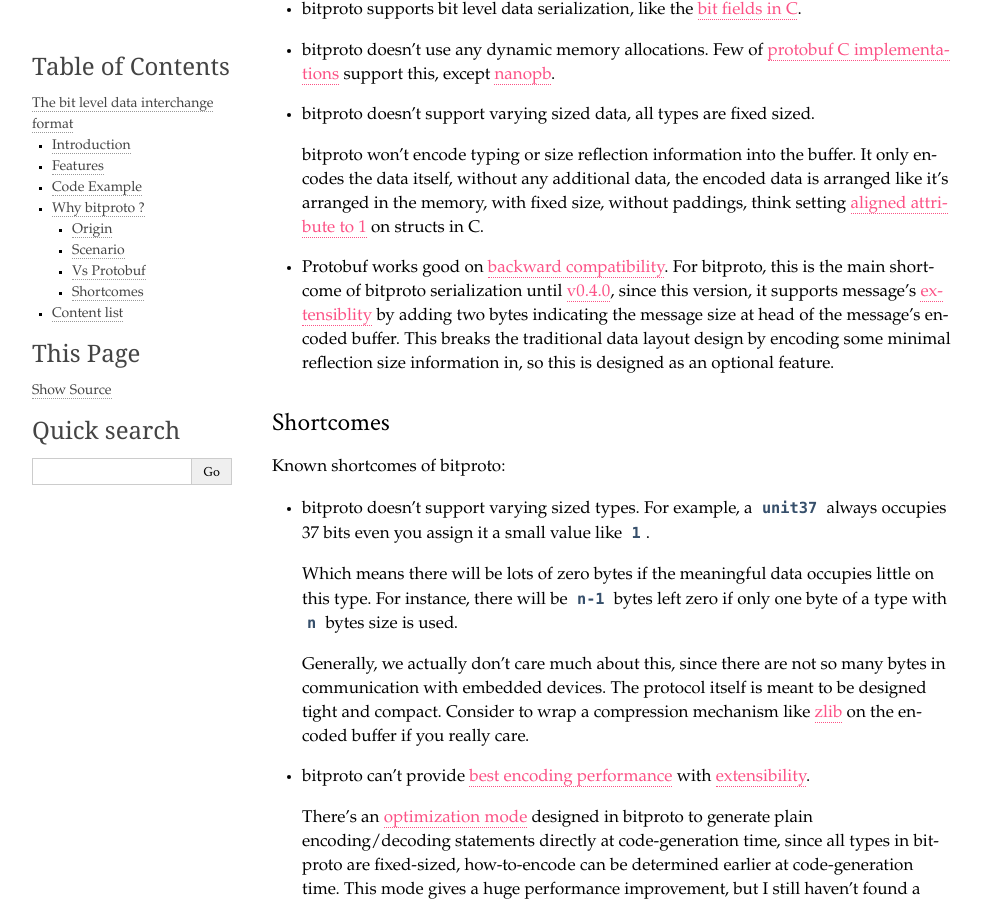
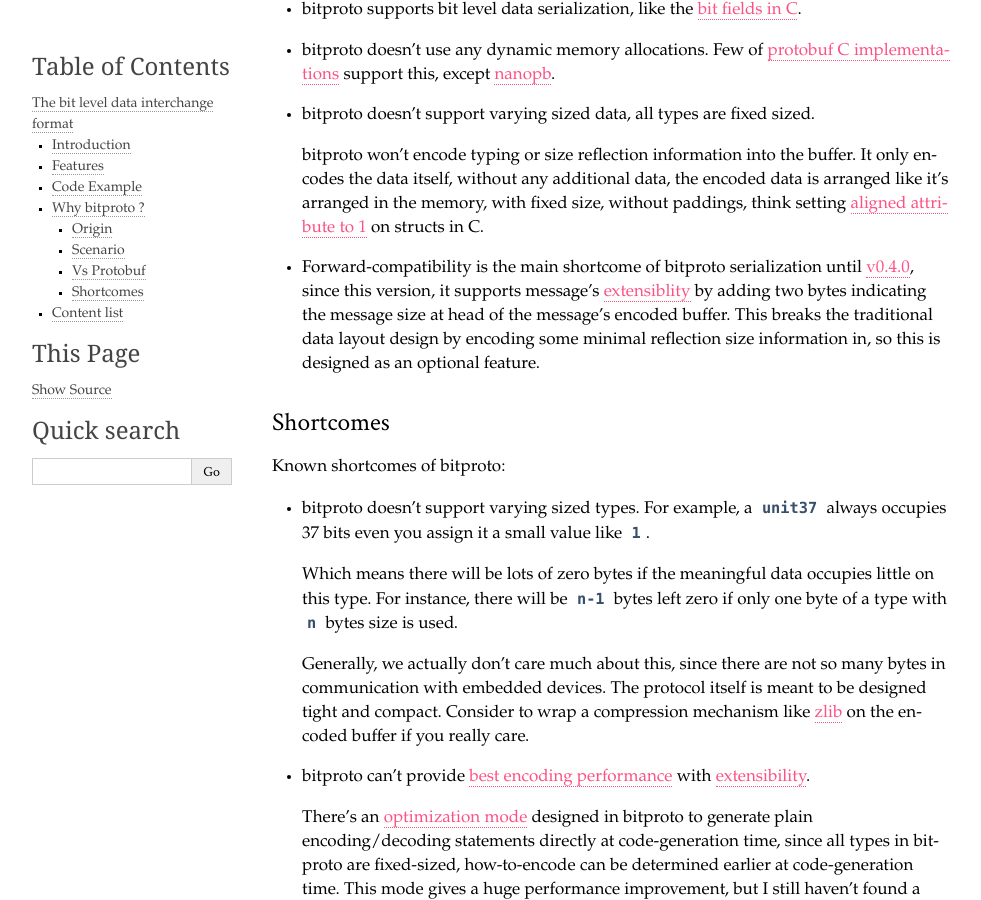
Before and after one commit to hit9/bitproto, a Sphinx documentation site: the page built from docs/index.rst, in a window 1280 px wide and 900 px high, scrolled down 2506 px. Shown: the whole window, without its empty margins (138-1119 px from the left). Built offline with Sphinx 7.4.7, drawn with Linux system fonts in a browser that asks for light colours; some of the changed text lies outside the part shown.

Commit message:
Fix that extensible is forward_compatibility (instead of backward)

```diff
--- a/README.rst
+++ b/README.rst
@@ -76,7 +76,7 @@
 ---------
 
 - Supports bit level data serialization, **born for embedded development**.
-- Supports protocol `extensiblity <https://bitproto.readthedocs.io/en/latest/language.html#extensibility>`_ , for backward-compatibility.
+- Supports protocol `extensiblity <https://bitproto.readthedocs.io/en/latest/language.html#extensibility>`_ , for forward-compatibility.
 - Easy to start, syntax is similar to the well-known protobuf.
 - Supports languages: `C <https://bitproto.readthedocs.io/en/latest/c-guide.html>`_ (without dynamic memory allocation),
   `Go <https://bitproto.readthedocs.io/en/latest/go-guide.html>`_, `Python <https://bitproto.readthedocs.io/en/latest/python-guide.html>`_ .
@@ -217,7 +217,7 @@
   on structs in C.
 
 * Protobuf works good on
-  `backward compatibility <https://developers.google.com/protocol-buffers/docs/overview#backwards_compatibility>`_.
+  `forward compatibility <https://developers.google.com/protocol-buffers/docs/overview#forward_compatibility>`_.
   For bitproto, this is the main shortcome of bitproto serialization until v0.4.0, since this version, it supports message's
   `extensiblity <https://bitproto.readthedocs.io/en/latest/language.html#extensibility>`_ by adding two bytes indicating
   the message size at head of the message's encoded buffer.  This breaks the
--- a/changes.rst
+++ b/changes.rst
@@ -55,7 +55,7 @@
 Version 0.4.0
 -------------
 
-- Add support for ``message`` and ``enum`` extensiblity for protocol backward compatibility.
+- Add support for ``message`` and ``enum`` extensiblity for protocol forward compatibility.
 - Cut down the code size of generated language-specific files.
 - Refactor the bitproto compiler.
 - Refactor the bitproto serialization mechanism, using language-specific libraries instead of pure compiler-generated files.
--- a/docs/index.rst
+++ b/docs/index.rst
@@ -45,7 +45,7 @@
 ---------
 
 - Supports bit level data serialization,  **born for embedded development**.
-- Supports protocol :ref:`extensiblity <language-guide-extensibility>`, for backward-compatibility.
+- Supports protocol :ref:`extensiblity <language-guide-extensibility>`, for forward-compatibility.
 - Easy to start, syntax is similar to the well-known protobuf.
 - Supports languages: - :ref:`C <quickstart-c-guide>` (without dynamic memory allocation), :ref:`Go <quickstart-go-guide>`, - :ref:`Python <quickstart-python-guide>`.
 - Blazing fast encoding/decoding, :ref:`benchmark <performance-benchmark>`.
@@ -132,9 +132,7 @@
   think setting `aligned attribute to 1 <https://stackoverflow.com/a/11772340>`_
   on structs in C.
 
-* Protobuf works good on
-  `backward compatibility <https://developers.google.com/protocol-buffers/docs/overview#backwards_compatibility>`_.
-  For bitproto, this is the main shortcome of bitproto serialization until
+* Forward-compatibility is the main shortcome of bitproto serialization until
   :ref:`v0.4.0 <version-0.4.0>`, since this version, it supports message's
   :ref:`extensiblity <language-guide-extensibility>` by adding two bytes indicating
   the message size at head of the message's encoded buffer.  This breaks the
--- a/docs/language.rst
+++ b/docs/language.rst
@@ -437,11 +437,11 @@
 ^^^^^^^^^^^^^
 
 Bitproto knows exactly how many bits a message will occupy at compile time, because all types
-are fix-sized. This may make backwards-compatibility hard.
+are fix-sized. This may make `forward-compatibility <https://en.wikipedia.org/wiki/Forward_compatibility>`_ hard.
 
 It seems ok to add new fields to the end of a message in use, because the structures of
 existing fields are unchanged, the decoding end won't scan the encoded bytes of new fields,
-then "the backward-compatibility achieved":
+then "the forward-compatibility achieved":
 
 .. sourcecode:: bitproto
 
--- a/docs/performance.rst
+++ b/docs/performance.rst
@@ -87,7 +87,7 @@
 compute-intensive microcontrollers. I recommend to use the optimization mode when:
 
 * Performance-sensitive scenarios, where ``100μs`` means totally different with ``10μs``.
-* The firmwares of communication ends are always upgraded together, thus the backward-compatibility is not so important.
+* The firmwares of communication ends are always upgraded together, thus the forward-compatibility is not so important.
 * Firmware updates are not frequent, even only once for a long time.
 
 Specially, for the scenario that firmware-upgrading of communication ends have to be processed partially,
```
Also changed, not shown: 6 other files.
